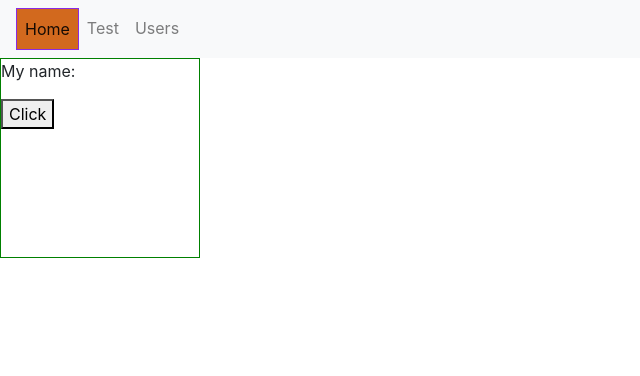
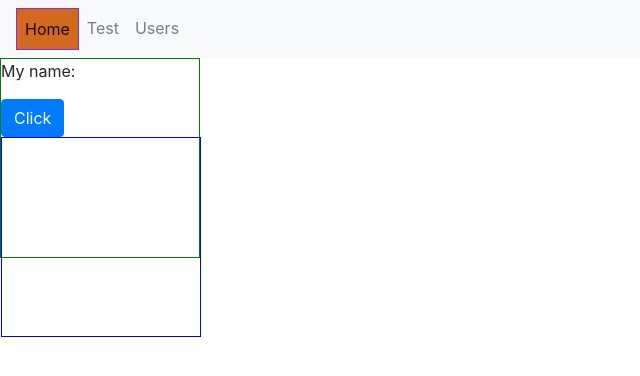
Before and after one commit to bottega-rbrzoska/Market-1, an Angular app in the folder atos-frontend/: page / in a window 1280 px wide. Shown: the top 376 px of the page, without its empty margins (0-640 px from the left). Built offline with nearby package versions, Linux system fonts and the light colour scheme.

Commit message:
lazy loading

```diff
--- a/atos-frontend/package.json
+++ b/atos-frontend/package.json
@@ -19,6 +19,7 @@
     "@angular/platform-browser": "~8.2.9",
     "@angular/platform-browser-dynamic": "~8.2.9",
     "@angular/router": "~8.2.9",
+    "@ng-bootstrap/ng-bootstrap": "^5.1.1",
     "bootstrap": "^4.3.1",
     "rxjs": "~6.4.0",
     "tslib": "^1.10.0",
--- a/atos-frontend/src/app/app-routing.module.ts
+++ b/atos-frontend/src/app/app-routing.module.ts
@@ -8,7 +8,7 @@ import { HomeComponent } from './main/home/home.component';
 const routes: Routes = [
   { path: '', component: HomeComponent },
   { path: 'test', component: TestComponent },
-  { path: 'users', component: UserListComponent },
+  { path: 'users',  loadChildren: () => import('./user/user.module').then(m => m.UserModule) },
   { path: '**', component: PageNotFoundComponent }
 ];
 
--- a/atos-frontend/src/app/app.module.ts
+++ b/atos-frontend/src/app/app.module.ts
@@ -7,16 +7,17 @@ import { MainModule } from './main/main.module';
 import { SharedModule } from './shared/shared.module';
 import { UserModule } from './user/user.module';
 import { TestModule } from './test/test.module';
+import { CoreModule } from './core/core.module';
 @NgModule({
   declarations: [
     AppComponent,
   ],
   imports: [
+    CoreModule,
     BrowserModule,
     AppRoutingModule,
     MainModule,
     SharedModule,
-    UserModule,
     TestModule
   ],
   providers: [],
--- a/atos-frontend/src/app/main/home/home.component.html
+++ b/atos-frontend/src/app/main/home/home.component.html
@@ -1,2 +1,6 @@
 My name: <p class="red-text">{{ homeName }}</p>
-<button (click)="handleClick()">Click</button>
+<button class="btn btn-primary" (click)="handleClick()">Click</button>
+<div class="parent">
+  <p></p>
+  <span></span>
+</div>
--- a/atos-frontend/src/app/main/home/home.component.scss
+++ b/atos-frontend/src/app/main/home/home.component.scss
@@ -7,3 +7,16 @@
   height: 200px;
   border: 1px solid green;
 }
+
+.parent {
+  width: 200px;
+  height: 200px;
+  border: 1px solid blue;
+
+  p {
+    color: orange;
+  }
+  span {
+    color: red;
+  }
+}
--- a/atos-frontend/src/app/main/main.module.ts
+++ b/atos-frontend/src/app/main/main.module.ts
@@ -4,6 +4,7 @@ import { NavigationComponent } from './navigation/navigation.component';
 import { PageNotFoundComponent } from './page-not-found/page-not-found.component';
 import { HomeComponent } from './home/home.component';
 import { RouterModule } from '@angular/router';
+import { SharedModule } from '../shared/shared.module';
 
 @NgModule({
   declarations: [
@@ -11,6 +12,7 @@ import { RouterModule } from '@angular/router';
     NavigationComponent,
     PageNotFoundComponent],
   imports: [
+    SharedModule,
     CommonModule,
     RouterModule
   ],
--- a/atos-frontend/src/app/shared/shared.module.ts
+++ b/atos-frontend/src/app/shared/shared.module.ts
@@ -1,15 +1,17 @@
 import { NgModule } from '@angular/core';
 import { CommonModule } from '@angular/common';
 import { VatPipe } from './vat.pipe';
-
-
+import { NgbAlertModule } from '@ng-bootstrap/ng-bootstrap';
 
 @NgModule({
   declarations: [
     VatPipe],
   imports: [
-    CommonModule
+    CommonModule,
+    NgbAlertModule
   ],
-  exports: [VatPipe]
+  exports: [
+    VatPipe,
+    NgbAlertModule]
 })
 export class SharedModule { }
--- a/atos-frontend/src/styles.scss
+++ b/atos-frontend/src/styles.scss
@@ -1,7 +1,7 @@
 
 /* You can add global styles to this file, and also import other style files */
 
-@import "bootstrap/scss/bootstrap";
+@import "~bootstrap/scss/bootstrap";
 
 .active {
   color: white;
```
Also changed, not shown: atos-frontend/src/app/user/user.module.ts (+6 -2 lines), 1 other file (tests, documents, lock files or other folders).
